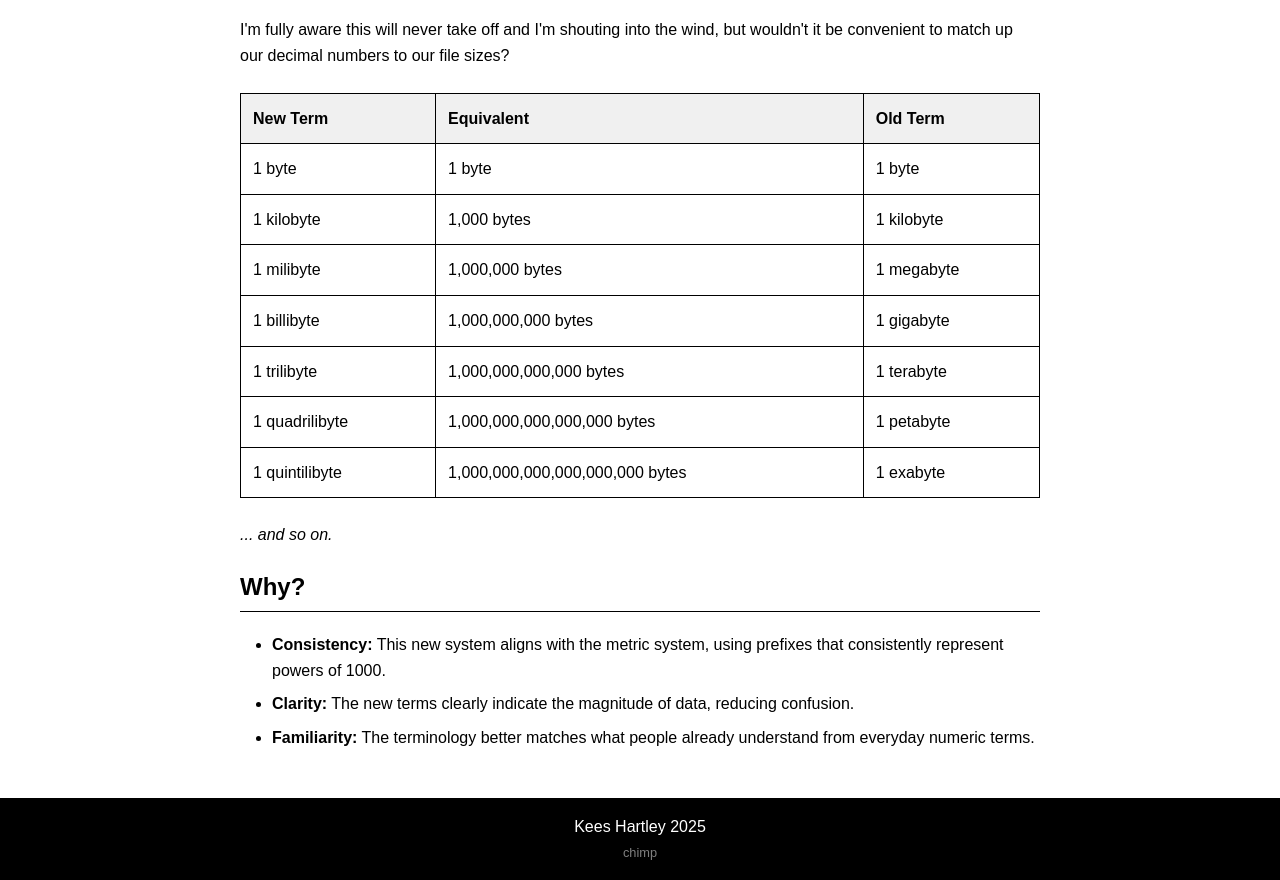
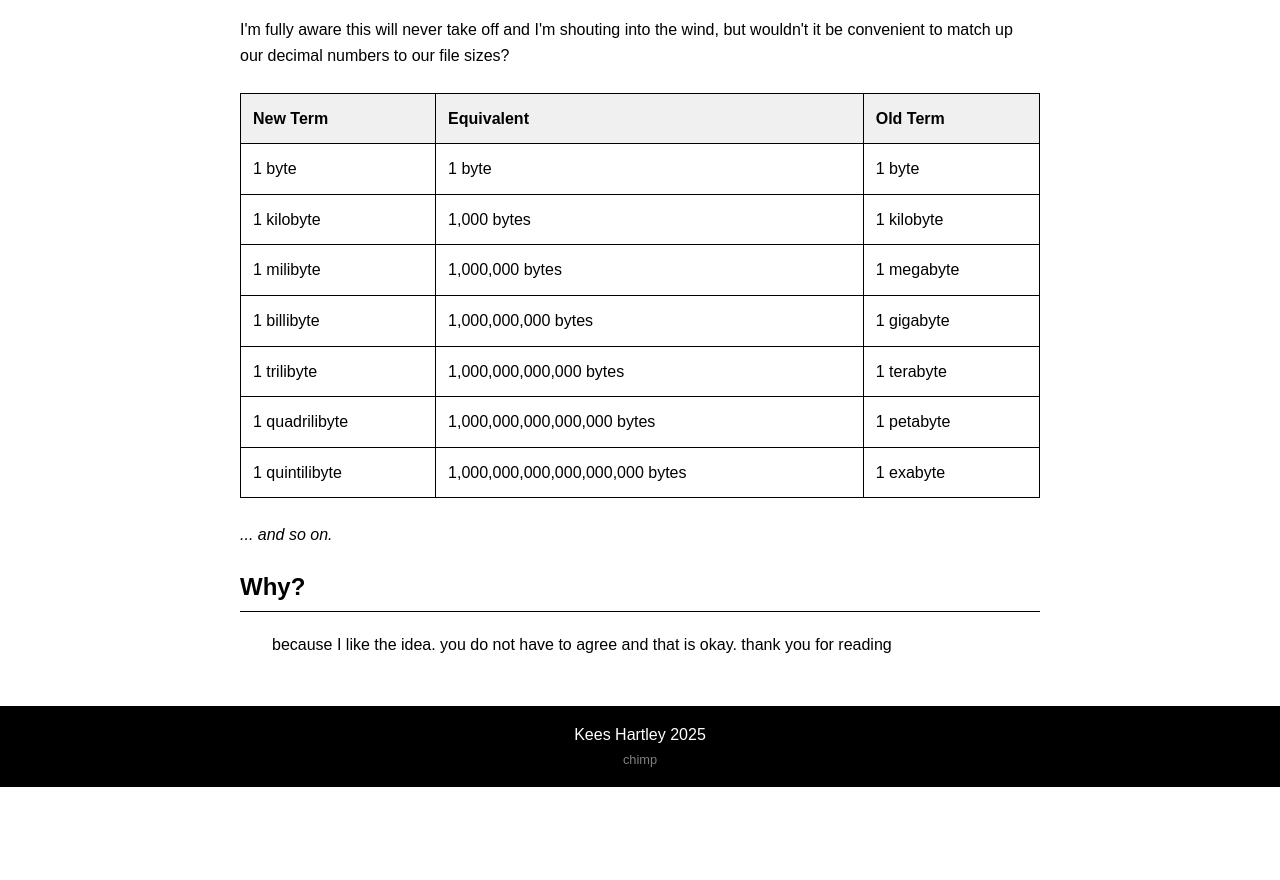
Before and after one commit to A-Kees-H/billibyte, a plain HTML site: page index.html in a window 1280 px wide. Shown: the part 200-1080 px from the top of the page. After the commit the page ends 987 px from the top, so only its background shows below. Drawn offline with Linux system fonts and the light colour scheme.

Commit message:
Update index.html

```diff
--- a/index.html
+++ b/index.html
@@ -202,9 +202,7 @@
 
         <h2>Why?</h2>
         <ul>
-            <li><strong>Consistency:</strong> This new system aligns with the metric system, using prefixes that consistently represent powers of 1000.</li>
-            <li><strong>Clarity:</strong> The new terms clearly indicate the magnitude of data, reducing confusion.</li>
-            <li><strong>Familiarity:</strong> The terminology better matches what people already understand from everyday numeric terms.</li>
+            because I like the idea. you do not have to agree and that is okay. thank you for reading
         </ul>
     </div>
 
```
